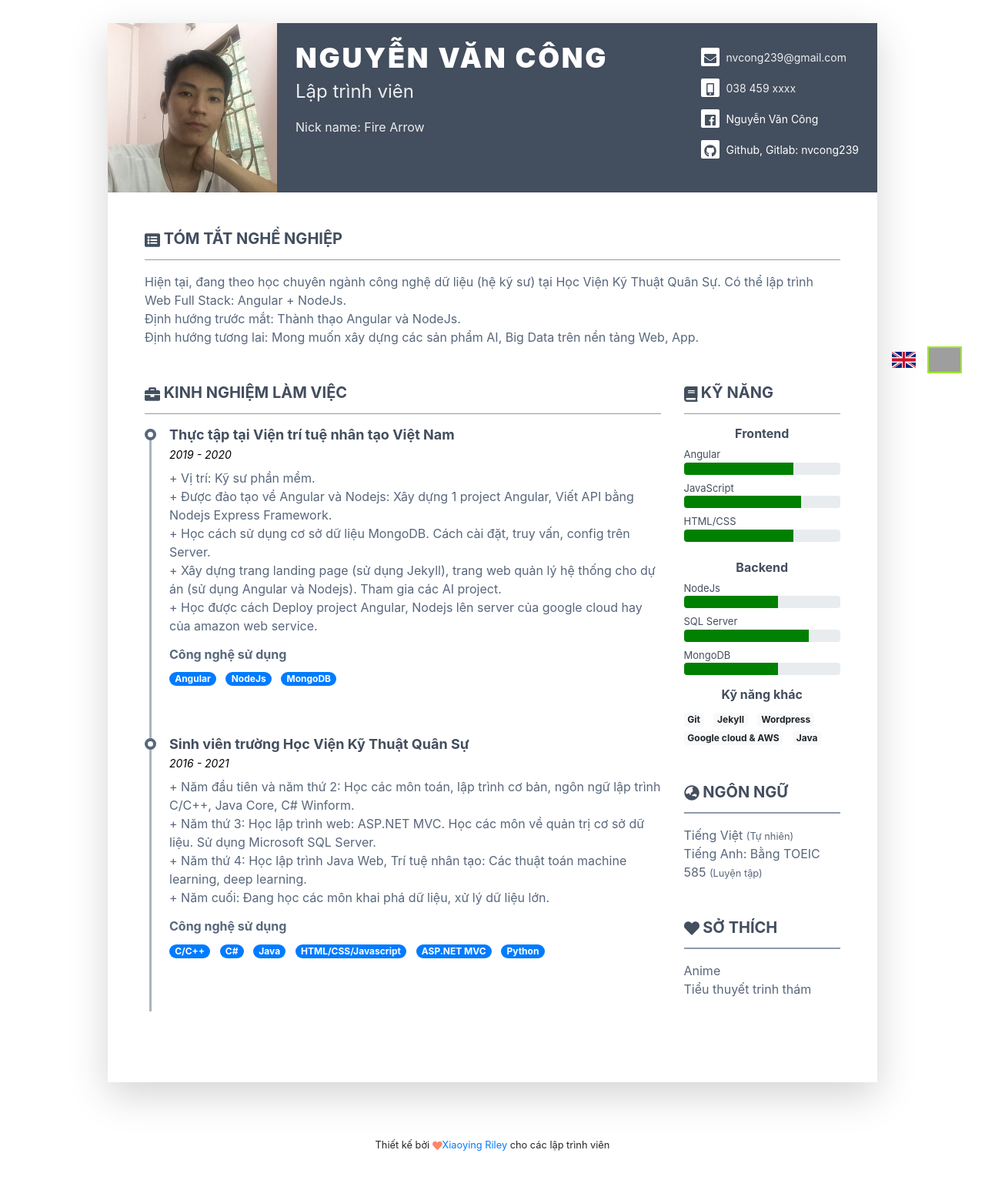
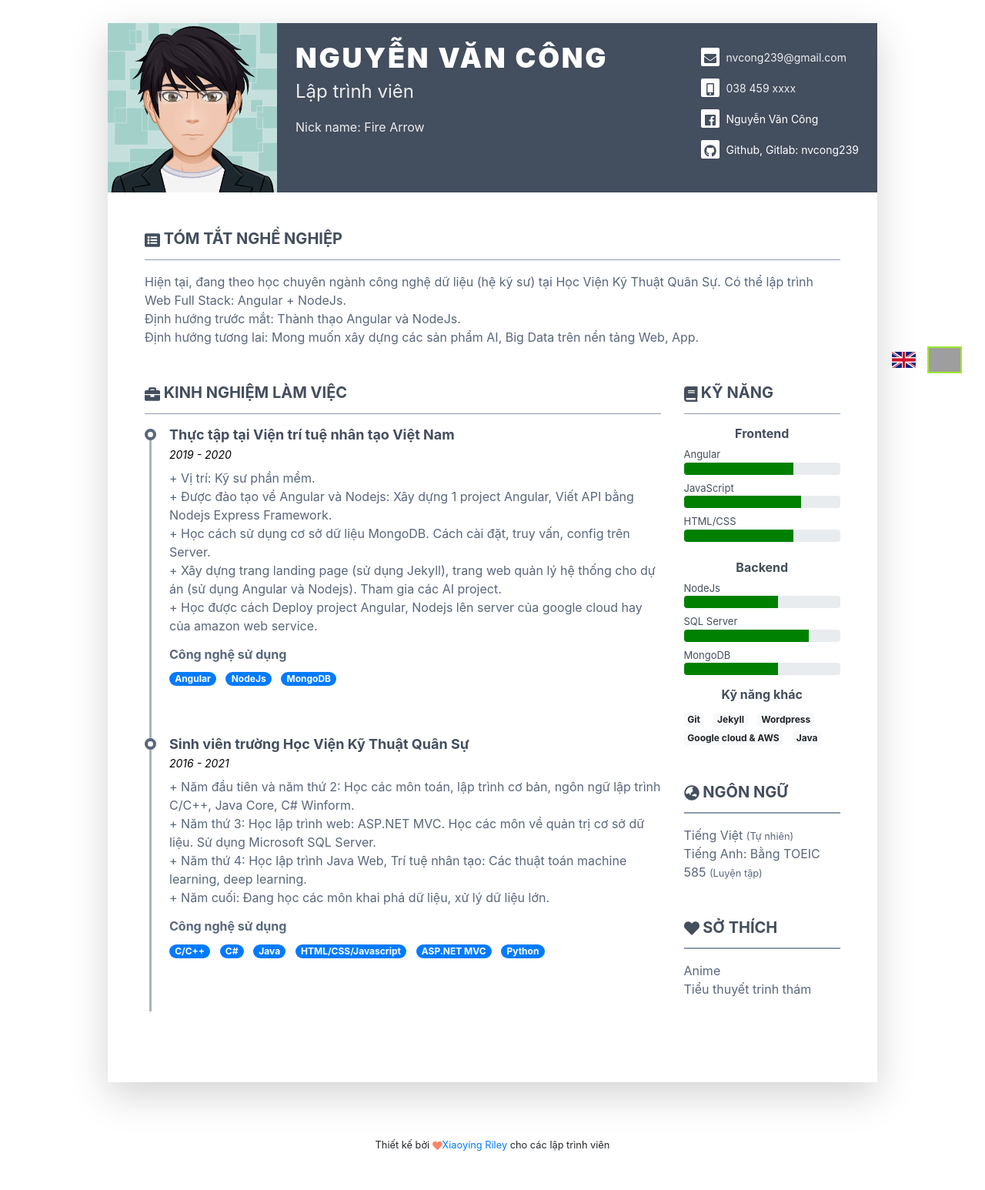
Before and after one commit to nvcong239/nvcong239.github.io, a Jekyll site: the page built from index.html, in a window 1280 px wide. Shown: the whole page at 77% size. Built offline with Jekyll 4.4.1, drawn with Linux system fonts in a browser that asks for light colours; nearby versions of some CDN libraries; grey boxes are pictures that could not be loaded.

Commit message:
Change avatar

```diff
--- a/_layouts/home.html
+++ b/_layouts/home.html
@@ -28,7 +28,7 @@
         <div class="resume-wrapper-inner mx-auto text-left bg-white shadow-lg">
             <header class="resume-header pt-4 pt-md-0">
                 <div class="media flex-column flex-md-row">
-                    <img class="mr-3 img-fluid picture mx-auto" src="/assets/images/avatar.jpg" alt="">
+                    <img class="mr-3 img-fluid picture mx-auto" src="/assets/images/avatar.png" alt="">
                     <div class="media-body p-4 d-flex flex-column flex-md-row mx-auto mx-lg-0">
                         <div class="primary-info">
                             <h1 class="name mt-0 mb-1 text-white text-uppercase text-uppercase">
```
